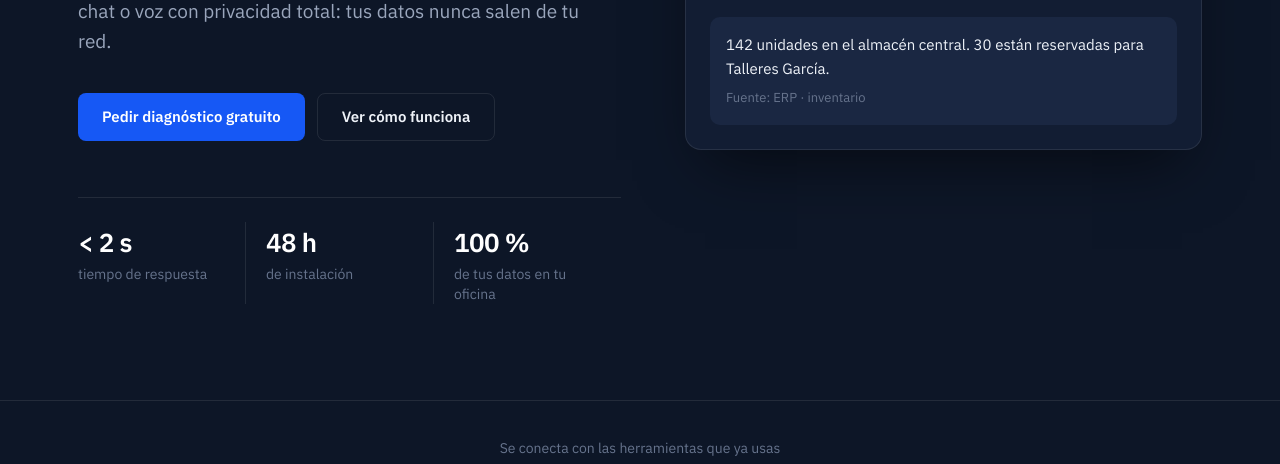
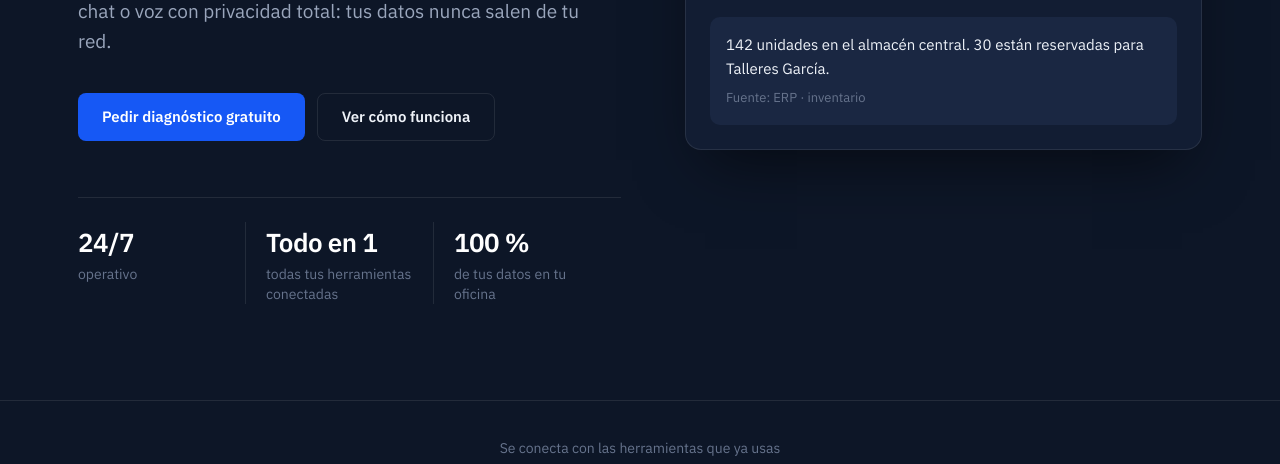
Before and after one commit to desklyy/desklyweb, a React app: page index.html in a window 1280 px wide. Shown: the part 571-1035 px from the top of the page. Built offline with nearby package versions, Linux system fonts and the light colour scheme.

Commit message:
ajuste3datosinicio

```diff
--- a/index.html
+++ b/index.html
@@ -229,12 +229,12 @@
 
           <dl class="hero-stats reveal">
             <div>
-              <dt>&lt; 2 s</dt>
-              <dd>tiempo de respuesta</dd>
+              <dt>24/7</dt>
+              <dd>operativo</dd>
             </div>
             <div>
-              <dt>48 h</dt>
-              <dd>de instalación</dd>
+              <dt>Todo en 1</dt>
+              <dd>todas tus herramientas conectadas</dd>
             </div>
             <div>
               <dt>100 %</dt>
```
